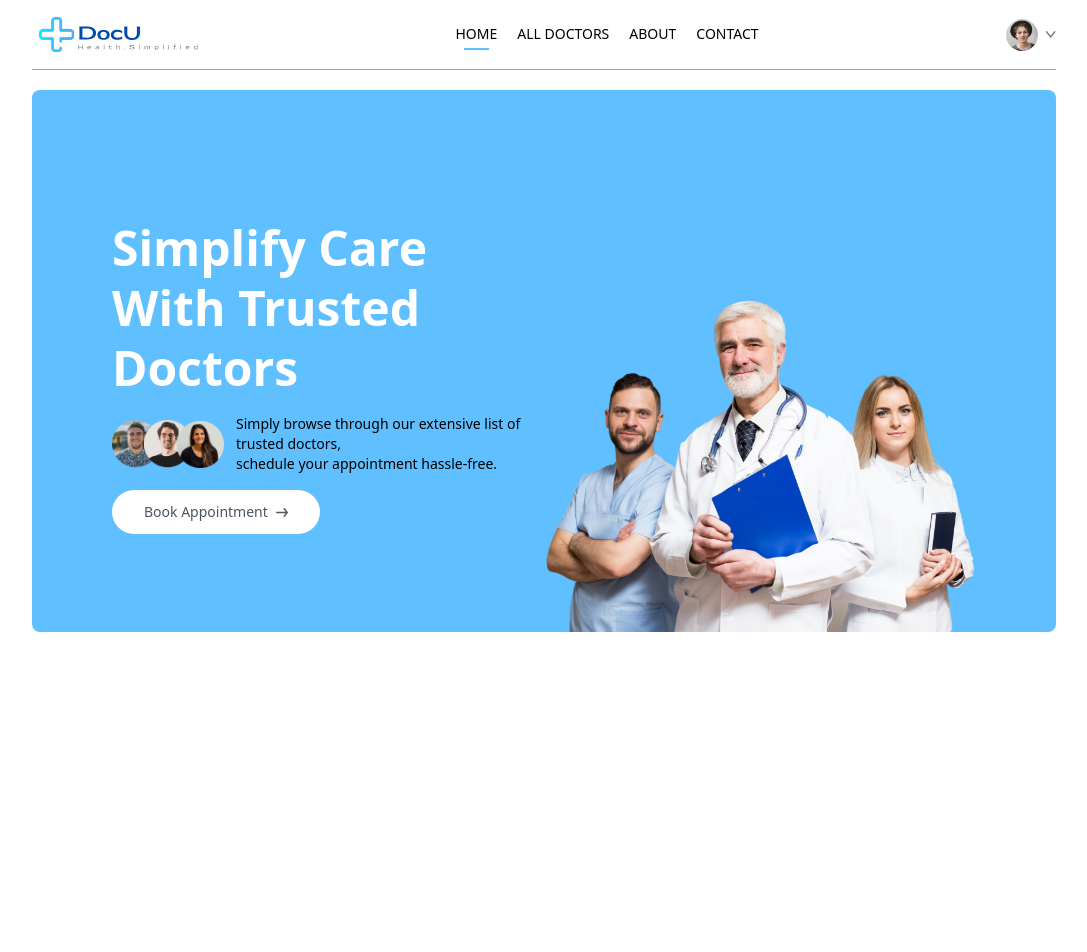
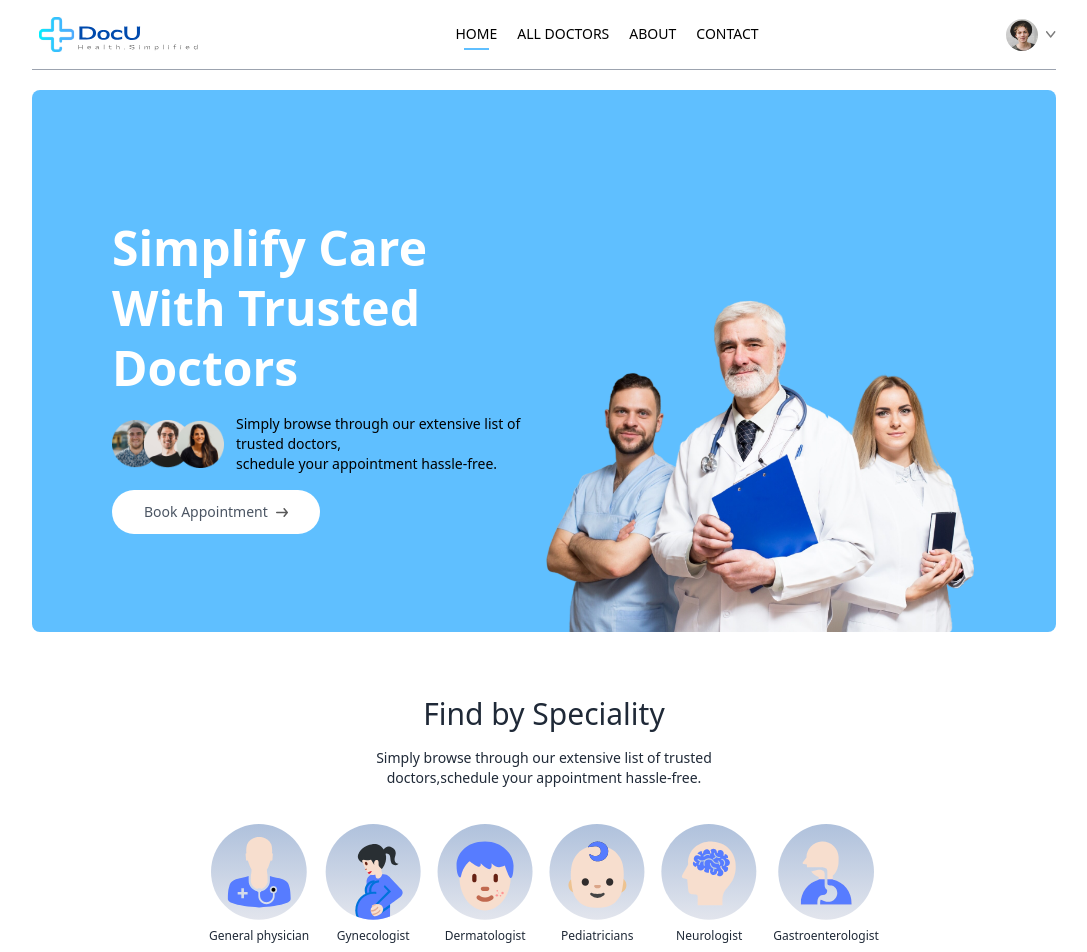
Before and after one commit to amanraj1105/DocU, a React (Vite) app in the folder frontend/: page / in a window 1280 px wide. Shown: the top 952 px of the page, without its empty margins (96-1183 px from the left). Before the commit the page ends 800 px from the top, so only its background shows below. Built offline with nearby package versions, Linux system fonts and the light colour scheme.

Commit message:
Speciality menu

```diff
--- /dev/null
+++ b/frontend/src/components/SpecialityMenu.jsx
@@ -0,0 +1,24 @@
+import React from 'react'
+import { specialityData } from '../assets/assets'
+import { Link } from 'react-router-dom'
+
+const SpecialityMenu = () => {
+  return (
+    <div className='flex flex-col items-center gap-4 py-16 text-gray-800' id='speciality'>
+        <h1 className='text-3xl font-medium'>Find by Speciality</h1>
+        <p className='sm:w-1/3 text-center text-sm'>Simply browse through our extensive list of trusted doctors,schedule your appointment hassle-free.</p>
+        <div className='flex sm:justify-center gap-4 pt-5 w-full overflow-scroll'>
+            {specialityData.map((item,index)=>(
+                <Link onClick={()=>scrollTo(0,0)} className='flex flex-col items-center text-xs cursor-pointer flex-shrink-0 hover:translate-y-[-10px] transition-all duration-500' key={index} to={'/doctors/${item.speciality}'}>
+                    <img className='w-16 sm:w-24 mb-2' src={item.image} alt='' />
+                    <p>{item.speciality}</p>
+                </Link>
+            ))}
+
+        </div>
+
+    </div>
+  )
+}
+
+export default SpecialityMenu
--- a/frontend/src/index.css
+++ b/frontend/src/index.css
@@ -6,3 +6,7 @@
     @apply block
 
 }
+
+::-webkit-scrollbar{
+    @apply hidden
+}
--- a/frontend/src/pages/Home.jsx
+++ b/frontend/src/pages/Home.jsx
@@ -1,10 +1,12 @@
 import React from 'react'
 import Header from '../components/Header'
+import SpecialityMenu from '../components/SpecialityMenu'
 
 const Home = () => {
   return (
     <div>
         <Header />
+        <SpecialityMenu />
 
     </div>
   )
```
